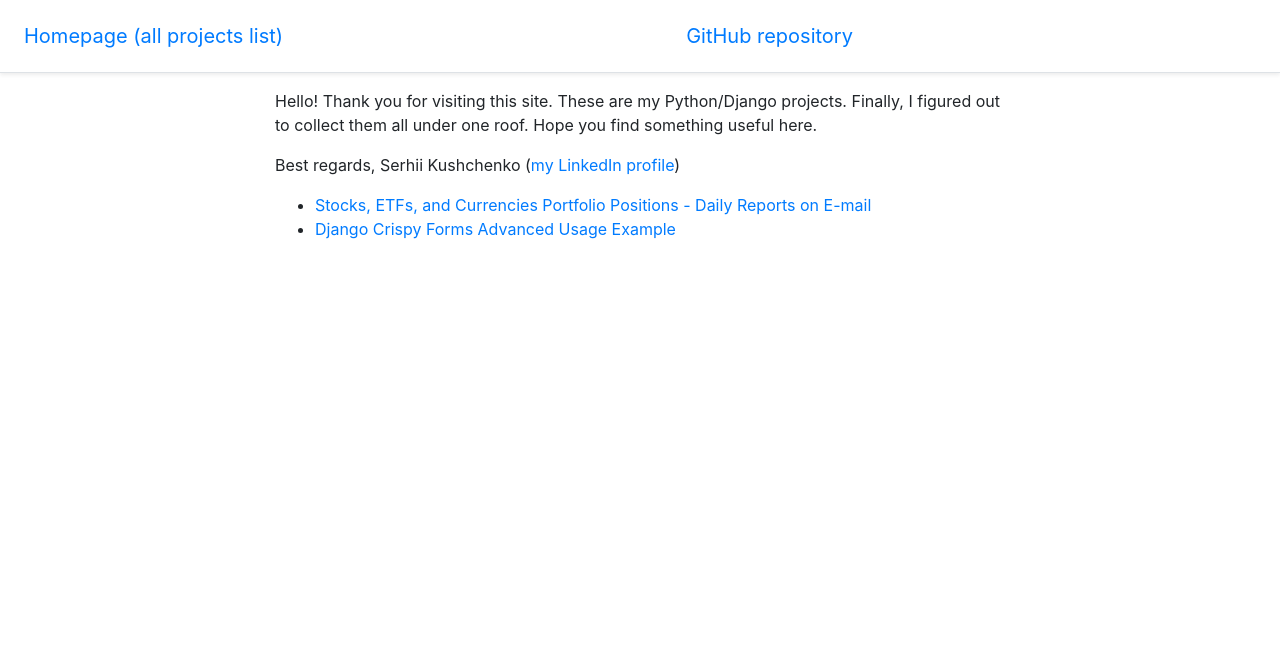
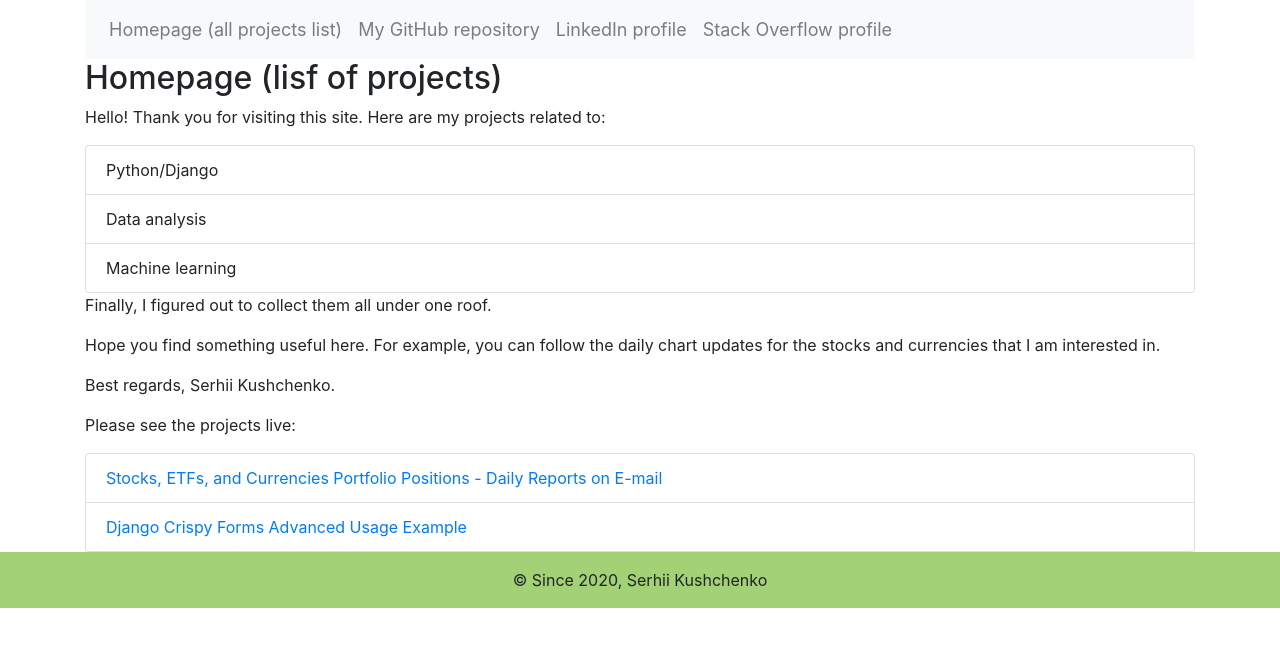
Before and after one commit to s-kust/ProjectsSharedHousing, a Django app: page / in a window 1280 px wide. Shown: the top 647 px of the page. Run offline with Django 3.2, Linux system fonts and the light colour scheme; parts of the project's set-up code (start-up, migrations or seed data) failed here and were passed over; some libraries are stand-ins or nearby versions.

Commit message:
Added design layout

```diff
--- a/app/templates/_base.html
+++ b/app/templates/_base.html
@@ -1,40 +1,70 @@
-<!doctype html>
+<!DOCTYPE html>
 <html lang="en">
 <head>
 	<style>
-table, th, td {
-  border: 1px solid black;
-  padding: 0.5em;
-}
 		.needs_manual {
-	padding-top: 30px;
+			padding-top: 27px;
 		}
 	</style>
+	{% load static %}
+	<!-- start: Meta -->
 	<meta charset="utf-8">
-    <meta name="viewport" content="width=device-width, initial-scale=1, shrink-to-fit=no">
+	<!-- end: Meta -->
+
+	<!-- start: Mobile Specific -->
+	<meta name="viewport" content="width=device-width, initial-scale=1, maximum-scale=1">
+	<!-- end: Mobile Specific -->
+
+    <!-- start: CSS -->
 	<link rel="stylesheet" href="https://stackpath.bootstrapcdn.com/bootstrap/4.1.3/css/bootstrap.min.css" integrity="sha384-MCw98/SFnGE8fJT3GXwEOngsV7Zt27NXFoaoApmYm81iuXoPkFOJwJ8ERdknLPMO" crossorigin="anonymous">
-	<script src="https://stackpath.bootstrapcdn.com/bootstrap/4.1.3/js/bootstrap.min.js" integrity="sha384-ChfqqxuZUCnJSK3+MXmPNIyE6ZbWh2IMqE241rYiqJxyMiZ6OW/JmZQ5stwEULTy" crossorigin="anonymous"></script>
-    <title>Projects by Serhii Kushchenko here</title>
+	<link href="{% static 'css/style.css' %}" rel="stylesheet">
+	<!-- end: CSS -->
+
 </head>
 <body>
+
+	<!--start: Header -->
 	<header>
-<!-- Fixed navbar -->
-<div class="d-flex flex-column flex-md-row align-items-center p-3 px-md-4
-mb-3 bg-white border-bottom shadow-sm">
-<a href="{% url 'all_projects' %}" class="navbar-brand my-0 mr-md-auto
-font-weight-normal">Homepage (all projects list)</a>
-<a href="https://github.com/s-kust/ProjectsSharedHousing" target="_blank" class="navbar-brand my-0 mr-md-auto
-font-weight-normal">GitHub repository</a>
 
+		<!--start: Container -->
+		<div class="container" style="font-size: 18px;">
+			<nav class="navbar navbar-expand-lg navbar-light bg-light">
+				  <button class="navbar-toggler" type="button" data-toggle="collapse" data-target="#navbarNav" aria-controls="navbarNav" aria-expanded="false" aria-label="Toggle navigation">
+					<span class="navbar-toggler-icon"></span>
+				  </button>
+			          			<div class="collapse navbar-collapse" id="navbarNav">
+			            			<ul class="navbar-nav">
+			              				<li class="nav-item"><a  class="nav-link" href="{% url 'all_projects' %}">Homepage (all projects list)</a></li>
+			              				<li class="nav-item"><a  class="nav-link" href="https://github.com/s-kust/ProjectsSharedHousing" target="_blank">My GitHub repository</a></li>
+										<li class="nav-item"><a  class="nav-link" href="https://www.linkedin.com/in/kushchenko/">LinkedIn profile</a></li>
+										<li class="nav-item"><a  class="nav-link" href="https://stackoverflow.com/users/3139228/serhii-kushchenko">Stack Overflow profile</a></li>
+			            			</ul>
 			          			</div>
+			</nav>
+		</div>
+		<!--end: Container-->
+
 	</header>
-    <div class="container">
-      <div class="row justify-content-center">
-        <div class="col-8">
+	<!--end: Header-->
           {% block content %}
           {% endblock %}
+
+<!-- Footer -->
+<footer class="page-footer" style="background-color: #99CC66E6;">
+  <div class="footer-copyright text-center py-3">© Since 2020, Serhii Kushchenko
   </div>
-      </div>
-    </div>
+</footer>
+<!-- Footer -->
+
+<!-- start: Java Script -->
+<!-- Placed at the end of the document so the pages load faster -->
+<script src="{% static 'js/jquery-1.8.2.js' %}"></script>
+<script src="https://stackpath.bootstrapcdn.com/bootstrap/4.1.3/js/bootstrap.min.js" integrity="sha384-ChfqqxuZUCnJSK3+MXmPNIyE6ZbWh2IMqE241rYiqJxyMiZ6OW/JmZQ5stwEULTy" crossorigin="anonymous"></script>
+<script src="{% static 'js/flexslider.js' %}"></script>
+<script src="{% static 'js/jquery.cslider.js' %}"></script>
+<script src="{% static 'js/slider.js' %}"></script>
+<script def src="{% static 'js/custom.js' %}"></script>
+<!-- end: Java Script -->
+
 </body>
 </html>
--- a/app/templates/root_page.html
+++ b/app/templates/root_page.html
@@ -1,10 +1,37 @@
 {% extends '_base.html' %}
 
 {% block content %}
-<p>Hello! Thank you for visiting this site. These are my Python/Django projects. Finally, I figured out to collect them all under one roof. Hope you find something useful here.</p>
-<p>Best regards, Serhii Kushchenko (<a href="https://www.linkedin.com/in/kushchenko/" target="_blank">my LinkedIn profile</a>)</p>
-<ul>
-<li><a href="{% url 'portfolio_root' %}">Stocks, ETFs, and Currencies Portfolio Positions - Daily Reports on E-mail</a></li>
-<li><a href="{% url 'all_schemas' %}">Django Crispy Forms Advanced Usage Example</a></li>
-</ul>
+		<!-- start: Page Title -->
+	<div id="page-title">
+
+		<div id="page-title-inner">
+
+			<!-- start: Container -->
+			<div class="container">
+
+				<h2><i class="ico-stats ico-white"></i>Homepage (lisf of projects)</h2>
+
+			</div>
+			<!-- end: Container  -->
+
+		</div>
+
+	</div>
+	<!-- end: Page Title -->
+	<div class="container">
+		<p>Hello! Thank you for visiting this site. Here are my projects related to:</p>
+		<ul class="list-group">
+		<li class="list-group-item">Python/Django</li>
+		<li class="list-group-item">Data analysis</li>
+		<li class="list-group-item">Machine learning</li>
+		</ul>
+		<p>Finally, I figured out to collect them all under one roof.</p>
+		<p>Hope you find something useful here. For example, you can follow the daily chart updates for the stocks and currencies that I am interested in.</p>
+		<p>Best regards, Serhii Kushchenko.</p>
+		<p>Please see the projects live:</p>
+		<ul class="list-group">
+		<li class="list-group-item"><a href="{% url 'portfolio_root' %}">Stocks, ETFs, and Currencies Portfolio Positions - Daily Reports on E-mail</a></li>
+		<li class="list-group-item"><a href="{% url 'all_schemas' %}">Django Crispy Forms Advanced Usage Example</a></li>
+		</ul>
+	</div>
 {% endblock %}
```
Also changed, not shown: app/templates/all_schemas.html (+19 -2 lines), app/templates/portfolio_all_rows.html (+24 -5 lines), app/templates/portfolio_row_charts.html (+19 -0 lines), app/templates/schema_create_update.html (+22 -3 lines). Lines whose indentation alone changed are shown as unchanged.
